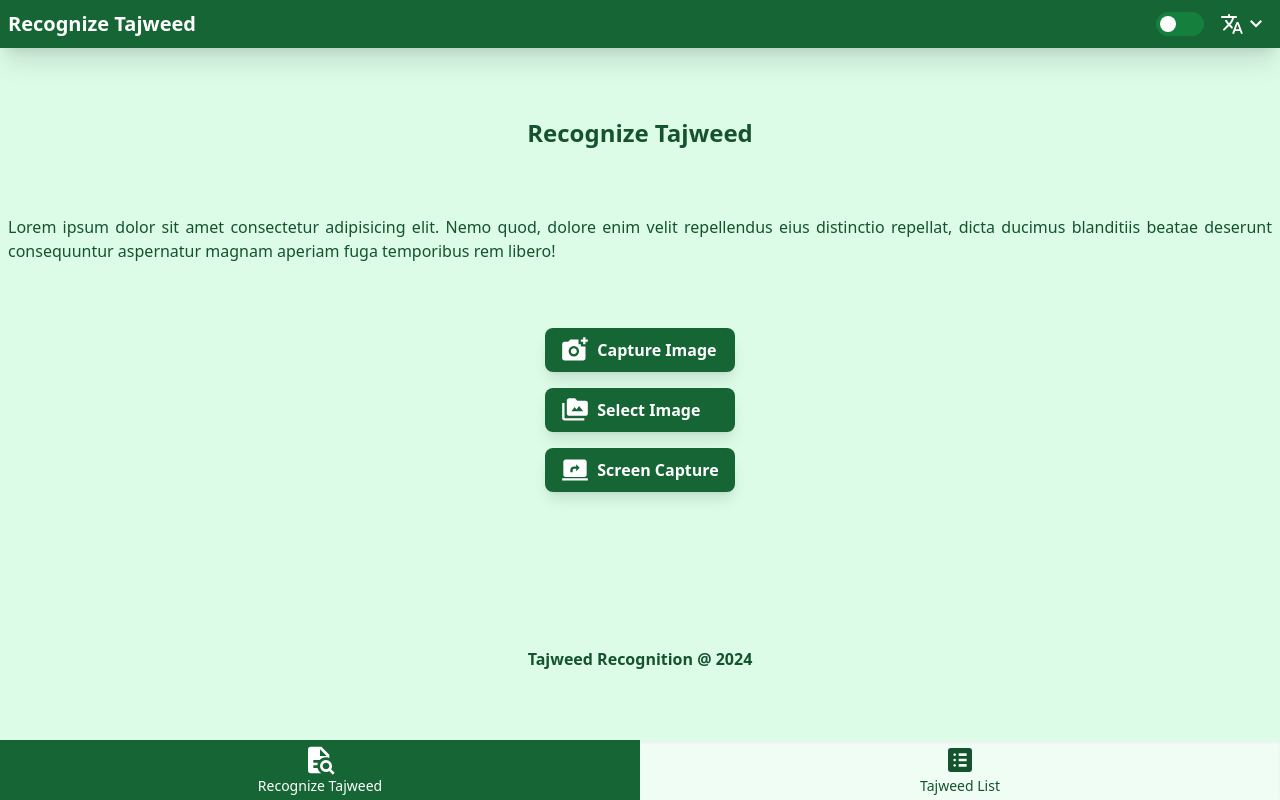
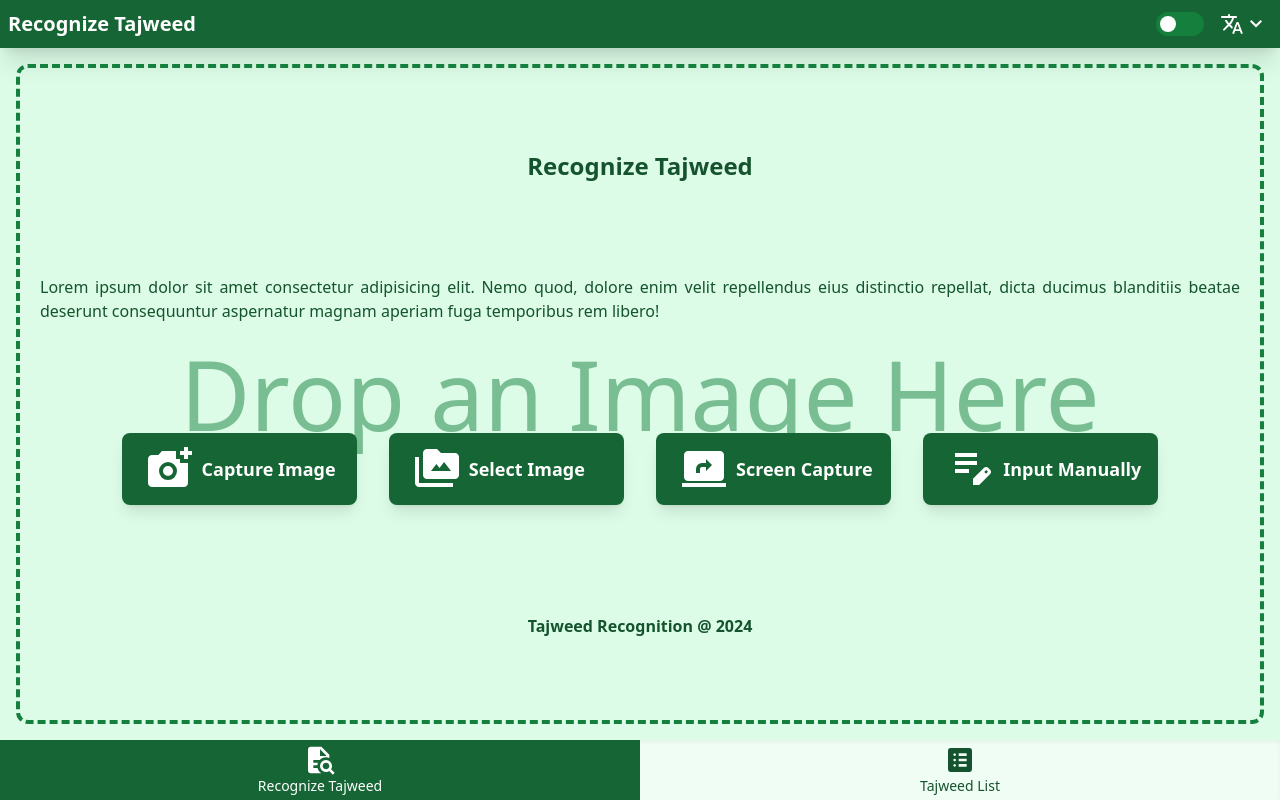
Before and after one commit to Vidi005/Tajweed-Recognition, a React (Vite) app: page / in a window 1280 px wide. Built offline with nearby package versions, Linux system fonts and the light colour scheme.

Commit message:
Adding DropZone Feature in Main Page

```diff
--- a/package.json
+++ b/package.json
@@ -17,6 +17,7 @@
     "i18next": "^23.10.0",
     "react": "^18.2.0",
     "react-dom": "^18.2.0",
+    "react-dropzone": "^14.2.3",
     "react-helmet": "^6.1.0",
     "react-i18next": "^14.0.5",
     "react-router-dom": "^6.22.1",
--- a/src/components/pages/home/main/MainContainer.jsx
+++ b/src/components/pages/home/main/MainContainer.jsx
@@ -3,8 +3,8 @@ import React from "react"
 import RecognitionContainer from "./tajweed_recognition/RecognitionContainer"
 
 const MainContainer = ({ t }) => (
-  <Tab.Panels as="main" className={"app-main grow"}>
-    <Tab.Panel className={"relative flex flex-col items-center justify-evenly gap-1 h-full p-2 text-green-900 dark:text-white animate__animated animate__fadeIn overflow-y-auto z-10"}>
+  <Tab.Panels as="main" className={"app-main grow relative z-10"}>
+    <Tab.Panel className={"flex flex-col items-center justify-evenly h-full p-2 text-green-900 dark:text-white animate__animated animate__fadeIn overflow-y-auto"}>
       <RecognitionContainer/>
     </Tab.Panel>
     <Tab.Panel className={"overflow-y-auto overflow-x-hidden animate__animated animate__fadeIn"}>
--- a/src/components/pages/home/main/tajweed_recognition/RecognitionContainer.jsx
+++ b/src/components/pages/home/main/tajweed_recognition/RecognitionContainer.jsx
@@ -2,7 +2,8 @@ import React from "react"
 import Swal from "sweetalert2"
 import { extractGunnahCharacters, extractIdghamBigunnahCharacters, extractIdghamBilagunnahCharacters, extractIdghamMimiCharacters, extractIdghamSyamsiyahCharacters, extractIdzharCharacters, extractIdzharQamariyahCharacters, extractIdzharSyafawiCharacters, extractIkhfaCharacters, extractIkhfaSyafawiCharacters, extractIqlabCharacters, extractMadAridLissukunCharacters, extractMadBadalCharacters, extractMadIwadCharacters, extractMadJaizCharacters, extractMadLayyinCharacters, extractMadLazimMukhaffafKilmiCharacters, extractMadLazimMutsaqqalKilmiCharacters, extractMadShilahQashirahCharacters, extractMadShilahThawilahCharacters, extractMadThabiiCharacters, extractMadWajibCharacters, extractQalqalahSughraCharacters, isStorageExist, twTextSizes } from "../../../../../utils/data"
 import Tesseract from "tesseract.js"
-import ResultContainer from "./import_mode/ResultContainer"
+import ResultContainer from "./ResultContainer"
+import DropZoneContainer from "./import_mode/DropZoneContainer"
 
 class RecognitionContainer extends React.Component {
   constructor(props) {
@@ -103,12 +104,12 @@ class RecognitionContainer extends React.Component {
     }
   }
 
-  pickImage = (event) => {
-    if (event.target.files.length === 0) return
+  pickImage = (files) => {
+    if (files.length === 0) return
     this.setState({
       isRecognizing: true
     }, () => {
-      const file = event.target.files[0]
+      const file = files[0]
       const validImageExtensions = ['jpeg', 'jpg', 'png', 'webp', 'bmp', 'heic', 'svg']
       const fileExtension = file.name.split('.').pop().toLowerCase()
       if (!validImageExtensions.includes(fileExtension)) {
@@ -364,24 +365,28 @@ class RecognitionContainer extends React.Component {
   render() {
     return (
       <React.Fragment>
+        <DropZoneContainer pickImage={this.pickImage.bind(this)}/>
         <h2>Recognize Tajweed</h2>
-        <p className="text-justify">Lorem ipsum dolor sit amet consectetur adipisicing elit. Nemo quod, dolore enim velit repellendus eius distinctio repellat, dicta ducimus blanditiis beatae deserunt consequuntur aspernatur magnam aperiam fuga temporibus rem libero!</p>
-        <div className="btn-container grid grid-flow-row gap-4 items-center justify-center">
-          <button className="btn-capture flex items-center px-4 py-2 bg-green-800 dark:bg-green-700 hover:bg-green-900 dark:hover:bg-green-600 text-white rounded-lg shadow-lg dark:shadow-white/50">
-            <img className="h-7 mr-2" src="images/camera-icon.svg" alt="Capture Image" />
-            <h5>Capture Image</h5>
+        <p className="relative text-justify md:mx-8">Lorem ipsum dolor sit amet consectetur adipisicing elit. Nemo quod, dolore enim velit repellendus eius distinctio repellat, dicta ducimus blanditiis beatae deserunt consequuntur aspernatur magnam aperiam fuga temporibus rem libero!</p>
+        <div className="btn-container relative flex flex-wrap items-center justify-center">
+          <button className="btn-capture grow-[9999] basis-52 my-2 mx-16 md:m-4 flex items-center px-4 md:px-6 py-2 md:py-3 bg-green-800 dark:bg-green-700 hover:bg-green-900 dark:hover:bg-green-600 text-white rounded-lg shadow-lg dark:shadow-white/50 duration-200">
+            <img className="h-8 md:h-12 mr-2" src="images/camera-icon.svg" alt="Capture Image" />
+            <h5 className="md:text-lg whitespace-nowrap">Capture Image</h5>
           </button>
-          <label htmlFor="image-picker" className="btn-import flex items-center px-4 py-2 bg-green-800 dark:bg-green-700 hover:bg-green-900 dark:hover:bg-green-600 text-white rounded-lg shadow-lg dark:shadow-white/50 cursor-pointer">
-            <input type="file" id="image-picker" className="hidden" accept="image/*" onChange={this.pickImage.bind(this)} />
-            <img className="h-7 mr-2" src="images/import-icon.svg" alt="Select an Image" />
-            <h5>Select Image</h5>
+          <label htmlFor="image-picker" className="btn-import grow-[9999] basis-52 my-2 mx-16 md:m-4 flex items-center px-4 md:px-6 py-2 md:py-3 bg-green-800 dark:bg-green-700 hover:bg-green-900 dark:hover:bg-green-600 text-white rounded-lg shadow-lg dark:shadow-white/50 cursor-pointer duration-200">
+            <input type="file" id="image-picker" className="hidden" accept="image/*" onChange={e => this.pickImage(e.target.value)} />
+            <img className="h-8 md:h-12 mr-2" src="images/import-icon.svg" alt="Select an Image" />
+            <h5 className="md:text-lg flex-nowrap">Select Image</h5>
           </label>
-          <button className="btn-capture flex items-center px-4 py-2 bg-green-800 dark:bg-green-700 hover:bg-green-900 dark:hover:bg-green-600 text-white rounded-lg shadow-lg dark:shadow-white/50">
-            <img className="h-7 mr-2" src="images/share-screen-icon.svg" alt="Screen Capture" />
-            <h5>Screen Capture</h5>
+          <button className="btn-capture grow-[9999] basis-52 my-2 mx-16 md:m-4 flex items-center px-4 md:px-6 py-2 md:py-3 bg-green-800 dark:bg-green-700 hover:bg-green-900 dark:hover:bg-green-600 text-white rounded-lg shadow-lg dark:shadow-white/50 duration-200">
+            <img className="h-8 md:h-12 mr-2" src="images/share-screen-icon.svg" alt="Screen Capture" />
+            <h5 className="md:text-lg whitespace-nowrap">Screen Capture</h5>
+          </button>
+          <button className="btn-manual-input grow-[9999] basis-52 my-2 mx-16 md:m-4 flex items-center px-4 md:px-6 py-2 md:py-3 bg-green-800 dark:bg-green-700 hover:bg-green-900 dark:hover:bg-green-600 text-white rounded-lg shadow-lg dark:shadow-white/50 duration-200">
+            <img className="h-8 md:h-12 mr-2" src="images/input-text-icon.svg" alt="Manual Input" />
+            <h5 className="md:text-lg whitespace-nowrap">Input Manually</h5>
           </button>
         </div>
-        <br />
         <h5>Tajweed Recognition @ 2024</h5>
         {this.state.isRecognizing && (
           <div className="fixed inset-0 w-screen h-full flex items-center justify-center bg-black/50 backdrop-blur-sm duration-200 animate__animated animate__fadeIn">
@@ -390,7 +395,7 @@ class RecognitionContainer extends React.Component {
               <span className="text-white text-xl">Recognizing...</span>
             </div>
           </div>
-    )}
+        )}
         <ResultContainer
           props={this.props}
           isResultClosed={this.state.isResultClosed}
--- /dev/null
+++ b/src/components/pages/home/main/tajweed_recognition/import_mode/DropZoneContainer.jsx
@@ -0,0 +1,14 @@
+import React from "react"
+import Dropzone from "react-dropzone"
+
+const DropZoneContainer = ({ pickImage }) => (
+  <Dropzone accept="image/*" onDrop={pickImage}>
+    {({ getRootProps, getInputProps }) => (
+      <div className="dropzone hidden md:absolute inset-4 md:grid border-4 border-dashed border-green-700 dark:border-gray-300 items-center justify-center text-green-700/50 dark:text-gray-700 rounded-xl duration-200" {...getRootProps()}>
+        <h1 className="font-normal text-5xl lg:text-8xl text-center">Drop an Image Here</h1>
+      </div>
+    )}
+  </Dropzone>
+)
+
+export default DropZoneContainer
--- a/src/components/pages/home/main/tajweed_recognition/import_mode/FilterMenu.jsx
+++ /dev/null
@@ -1,33 +0,0 @@
-import { Menu, Transition } from "@headlessui/react"
-import React, { Fragment } from "react"
-import en from "../../../../../../locales/en.json"
-import { withTranslation } from "react-i18next"
-
-const FilterMenu = ({ t, filterImage }) => (
-  <Menu as={"menu"} className={"filter-btn relative"}>
-    <Menu.Button className={"inline-flex flex-col w-full group items-center justify-center p-2 hover:bg-green-700 dark:hover:bg-green-600 active:bg-green-800 dark:active:bg-green-700 duration-200 rounded-md"}>
-      <img className="dark:hidden h-7 duration-200" src="images/change-color-icon.svg" alt="Filter Icon" />
-      <img className="hidden dark:block h-7 duration-200" src="images/change-color-icon-dark.svg" alt="Filter Icon" />
-      <p className="text-sm text-green-900 dark:text-white">Change Color</p>
-    </Menu.Button>
-    <Transition
-      as={Fragment}
-      enter="transition ease-out duration-300"
-      enterFrom="transform opacity-0 scale-95 translate-y-1/4"
-      enterTo="transform opacity-100 scale-100 translate-y-0"
-      leave="transition ease-in duration-200"
-      leaveFrom="transform opacity-100 scale-100 translate-y-0"
-      leaveTo="transform opacity-0 scale-95 translate-y-1/4"
-    >
-      <Menu.Items className={"absolute left-1 w-max p-1 origin-bottom-left divide-y divide-white rounded-md bg-black/25 backdrop-blur-sm shadow-inner text-base"}>
-        {en.color_changer.map((color, index) => (
-          <Menu.Item as={"span"} key={index} className={"bg-black/25 hover:bg-black/50 cursor-pointer px-4 py-2 duration-200 animate__animated animate__fadeInBottomLeft animate__faster"} onClick={() => filterImage(color)}>
-            {t(`color_changer.${index}`)}
-          </Menu.Item>
-        ))}
-      </Menu.Items>
-    </Transition>
-  </Menu>
-)
-
-export default withTranslation()(FilterMenu)
--- a/tailwind.config.cjs
+++ b/tailwind.config.cjs
@@ -8,11 +8,5 @@ module.exports = {
     }
   },
   plugins: [],
-  darkMode: 'class',
-  variants: {
-    extend: {
-      backgroundColor: ['dark', 'dark:hover', 'content-dark', 'content-dark:hover'],
-      textColor: ['dark', 'dark:hover', 'content-dark', 'content-dark:hover']
-    }
-  }
+  darkMode: 'class'
 }
```
Also changed, not shown: src/components/pages/home/main/tajweed_recognition/ResultContainer.jsx (renamed from src/components/pages/home/main/tajweed_recognition/import_mode/ResultContainer.jsx, +9 -9 lines), public/images/input-text-icon.svg (added), 1 other file (tests, documents, lock files or other folders).
